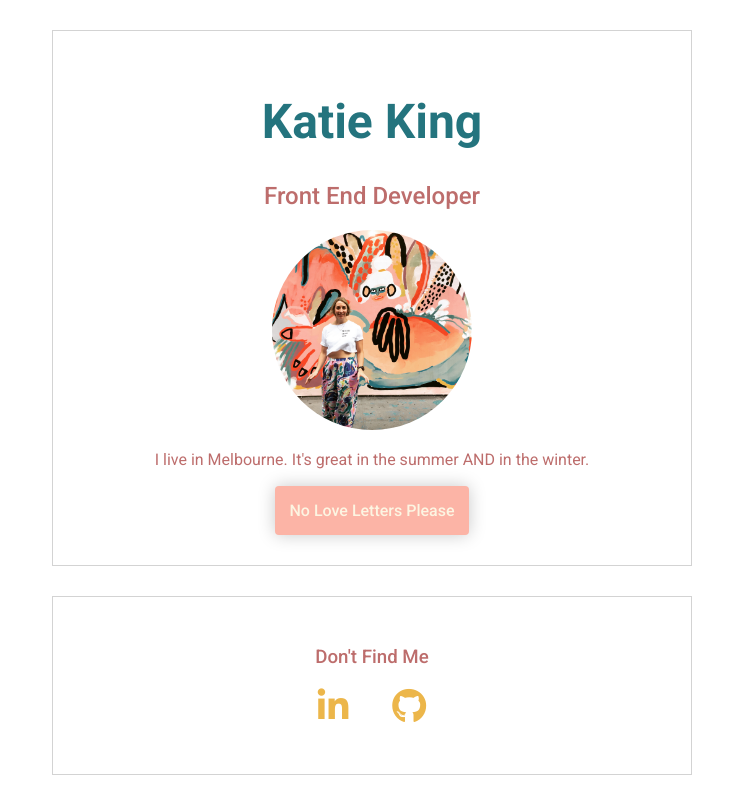
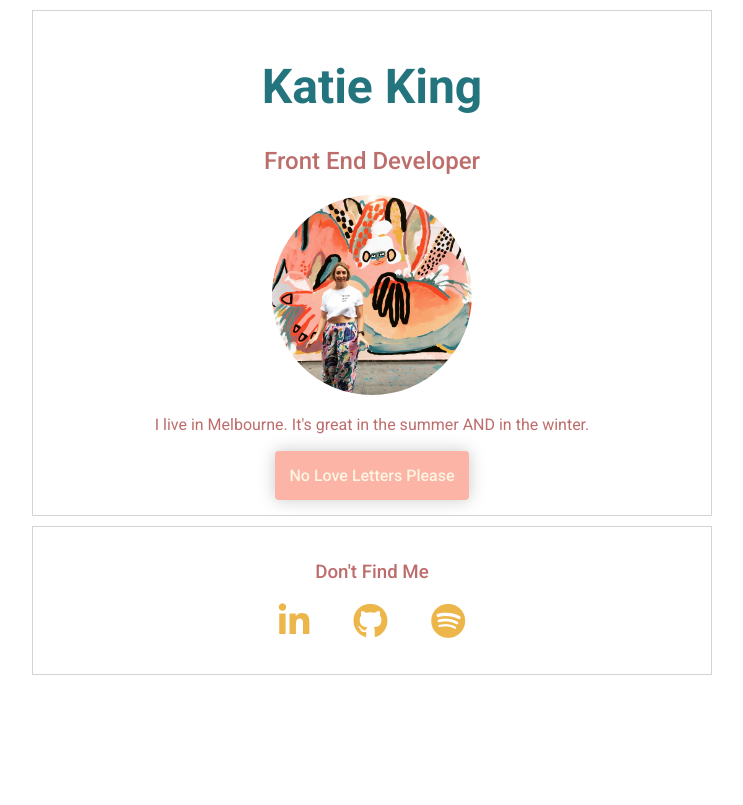
Before and after one commit to KKQueenKing/profile, a plain HTML site: page index.html in a window 1280 px wide. Shown: the whole page, without its empty margins (268-1011 px from the left). Drawn offline with Linux system fonts and the light colour scheme.

Commit message:
make my profile prettier

```diff
--- a/index.html
+++ b/index.html
@@ -36,6 +36,13 @@
             </a>
           </div>
         </li>
+        <li>
+          <div class="icon-font-size">
+            <a href="https://open.spotify.com/user/katie_queen_king" target="_blank">
+              <i class="fab fa-spotify"></i>
+            </a>
+          </div>
+        </li>
       </ul>
     </div>
 </div>
--- a/style.css
+++ b/style.css
@@ -91,9 +91,9 @@ img {
 
 .card-white {
   background: white;
-  padding: 30px;
+  padding: 15px;
   border: 1px solid lightgrey;
-  margin: 30px;
+  margin: 10px;
 }
 
 .list-inline > li {
@@ -109,3 +109,8 @@ img {
 .icon-font-size {
   font-size: 35px;
 }
+
+.icon-font-size:hover i {
+  color: #BD6D6C;
+  transition: 0.3s;
+}
```
